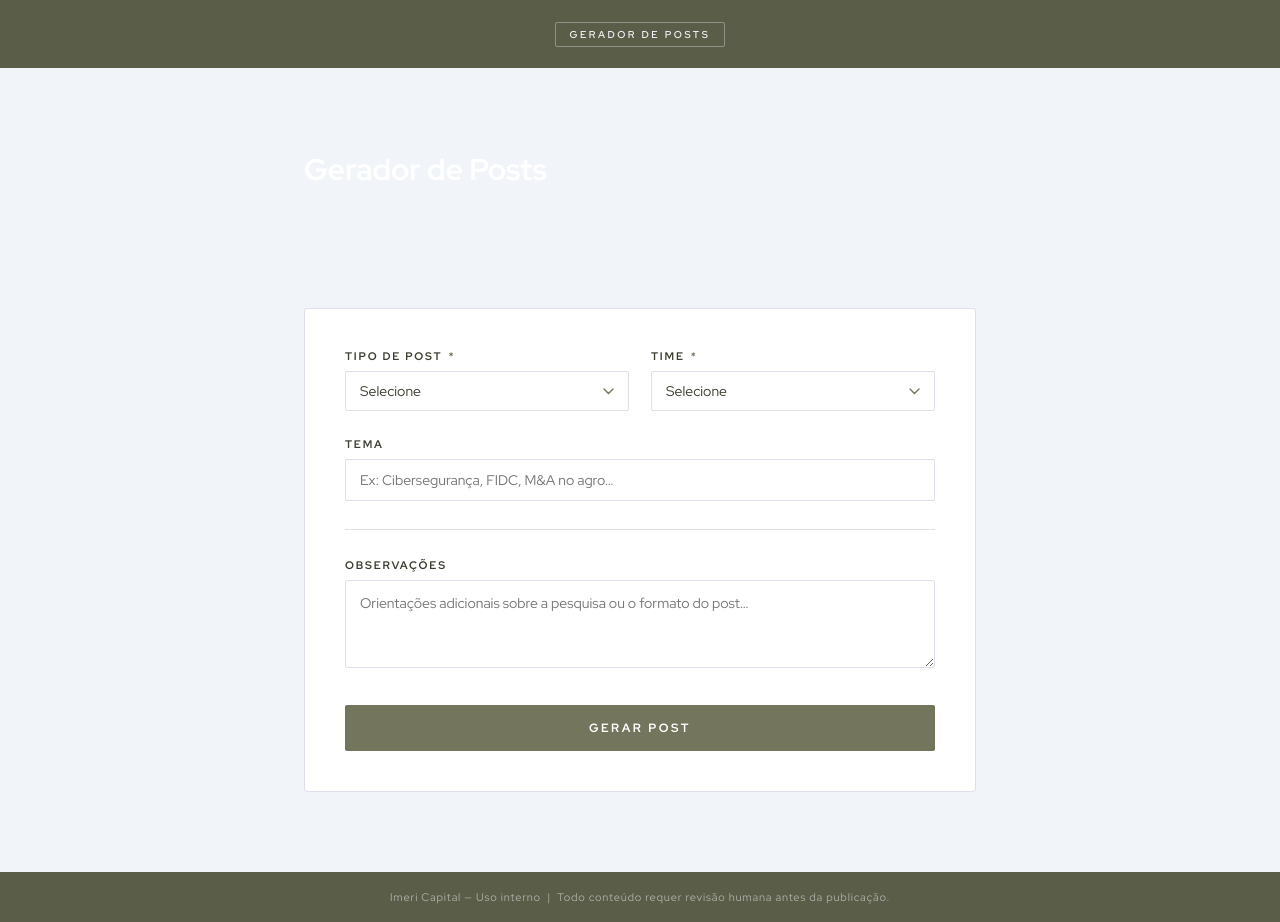
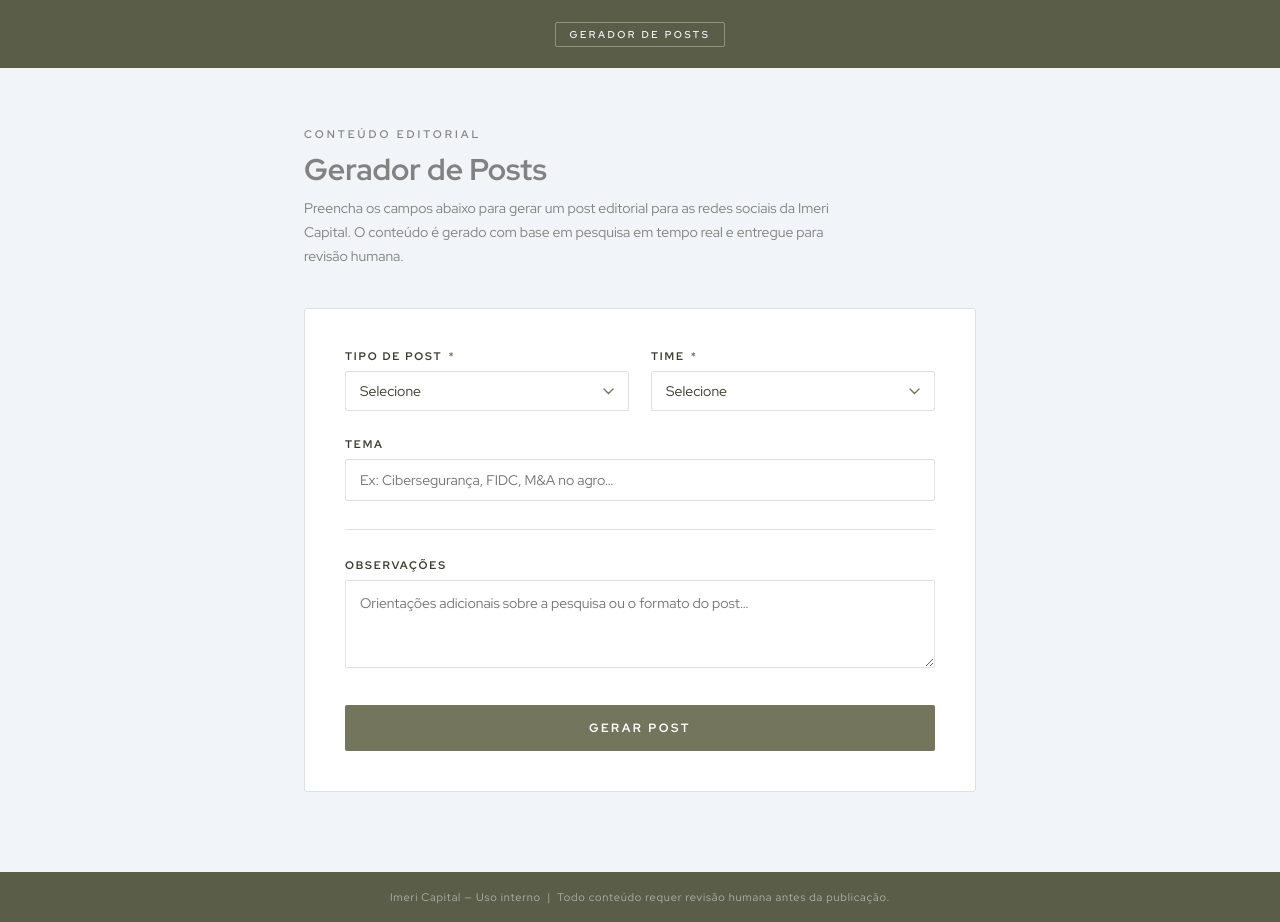
Before and after one commit to ICpedrohassen/gerador-posts, a plain HTML site: page index.html in a window 1280 px wide. Drawn offline with Linux system fonts and the light colour scheme.

Commit message:
3Update index.html
troquei a fonte da letra do texto para cinza escuro

```diff
--- a/index.html
+++ b/index.html
@@ -65,14 +65,14 @@
       font-weight: 600;
       letter-spacing: 3px;
       text-transform: uppercase;
-      color: var(--light);
+      color: #828282;
       margin-bottom: 10px;
     }
 
     h1 {
       font-size: 30px;
       font-weight: 700;
-      color: var(--white);
+      color: #828282;
       line-height: 1.2;
       margin-bottom: 10px;
     }
@@ -80,7 +80,7 @@
     .page-desc {
       font-size: 14px;
       font-weight: 400;
-      color: rgba(241,244,248,.75);
+      color: #828282;
       line-height: 1.7;
       margin-bottom: 40px;
       max-width: 560px;
```
